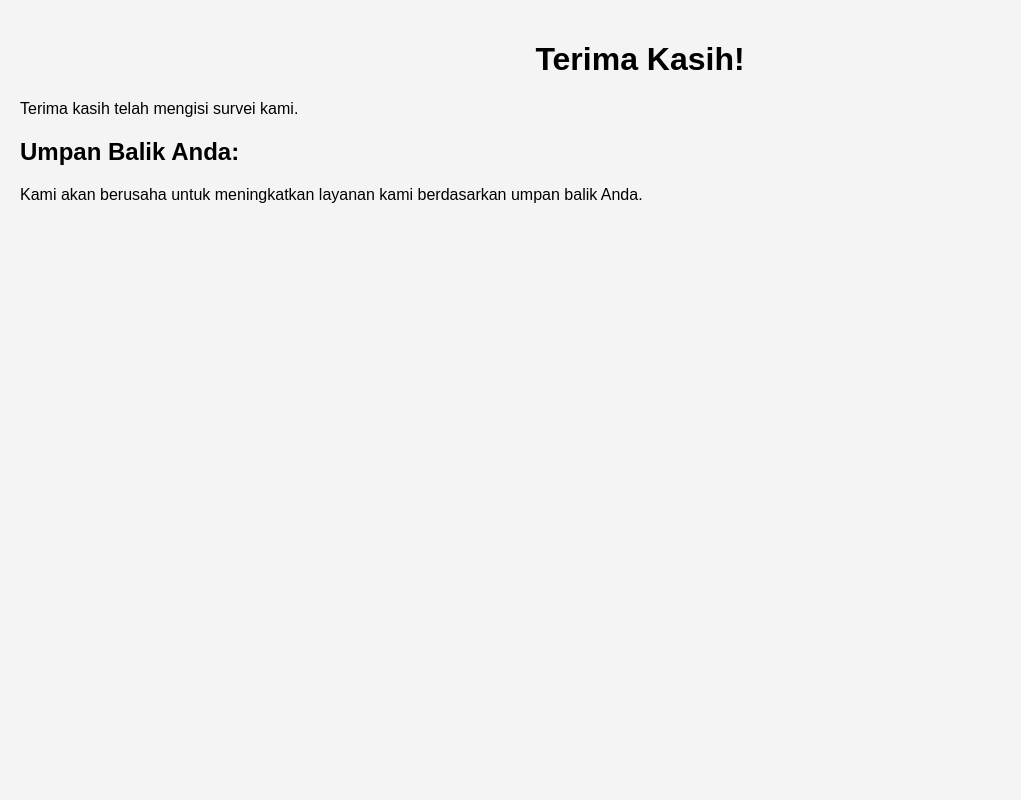
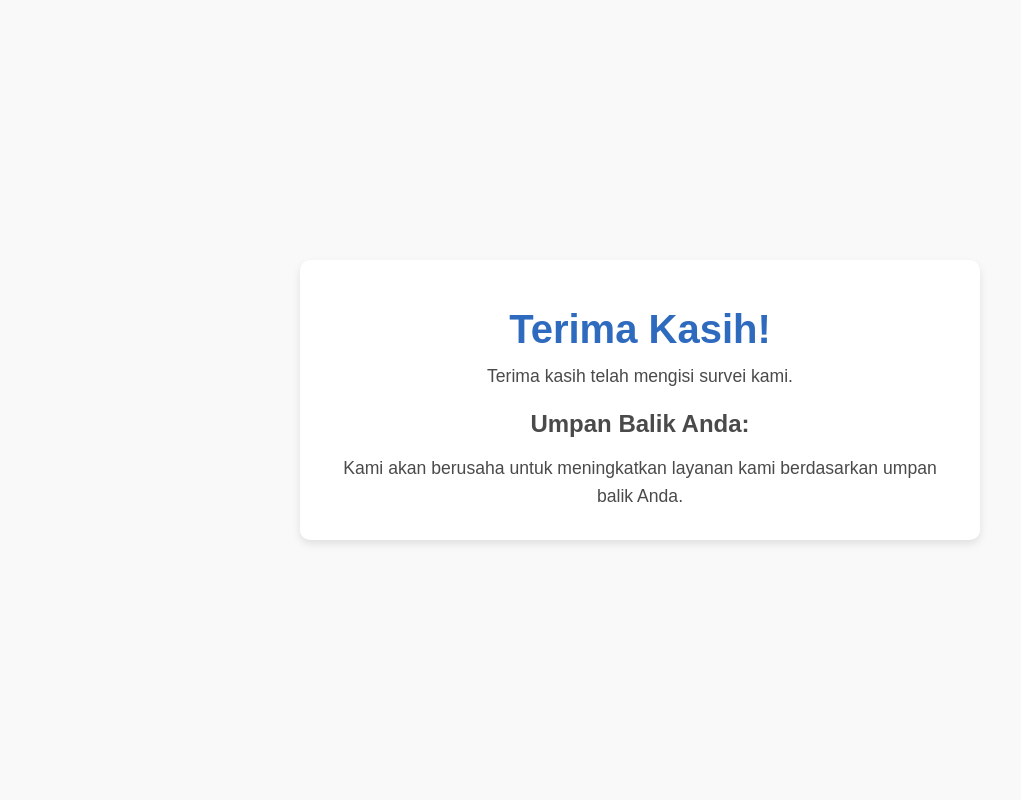
Before and after one commit to keyesa112/hidden-game-forward-chaining, a Flask app: template templates/thank_you.html in a window 1280 px wide. Shown: the whole page, without its empty margins (0-1021 px from the left). Run offline with Flask 3, Linux system fonts and the light colour scheme; the template is opened without the code that fills it, so the values that code supplies are empty.

Commit message:
28/5/24
- ui "thank_you"

```diff
--- /dev/null
+++ b/static/styles.css
@@ -0,0 +1,68 @@
+/* style.css */
+body {
+    margin: 0;
+    font-family: 'Arial', sans-serif;
+    background-color: #f9f9f9;
+    display: flex;
+    justify-content: center;
+    align-items: center;
+    height: 100vh;
+}
+
+.container {
+    background-color: #fff;
+    padding: 20px 40px;
+    border-radius: 10px;
+    box-shadow: 0 4px 8px rgba(0, 0, 0, 0.1);
+    max-width: 600px;
+    text-align: center;
+}
+
+h1 {
+    color: #2E6ABE;
+    font-size: 2.5em;
+    margin-bottom: 10px;
+}
+
+h2 {
+    color: #4a4a4a;
+    font-size: 1.5em;
+    margin-top: 20px;
+    margin-bottom: 10px;
+}
+
+p {
+    color: #4a4a4a;
+    font-size: 1.1em;
+    line-height: 1.6;
+    margin: 10px 0;
+}
+
+ul {
+    list-style-type: none;
+    padding: 0;
+    color: #4a4a4a;
+    text-align: left;
+}
+
+ul li {
+    background-color: #f0f0f0;
+    padding: 10px;
+    border-radius: 5px;
+    margin-bottom: 10px;
+    box-shadow: 0 2px 4px rgba(0, 0, 0, 0.1);
+}
+
+@media (max-width: 600px) {
+    .container {
+        padding: 20px;
+    }
+
+    h1 {
+        font-size: 2em;
+    }
+
+    h2 {
+        font-size: 1.2em;
+    }
+}
--- a/templates/thank_you.html
+++ b/templates/thank_you.html
@@ -2,7 +2,7 @@
 <html>
 <head>
     <title>Thank You</title>
-    <link rel="stylesheet" type="text/css" href="{{ url_for('static', filename='css/style.css') }}">
+    <link rel="stylesheet" type="text/css" href="{{ url_for('static', filename='styles.css') }}">
 </head>
 <body>
     <div class="container">
```
Also changed, not shown: 1 other file.
